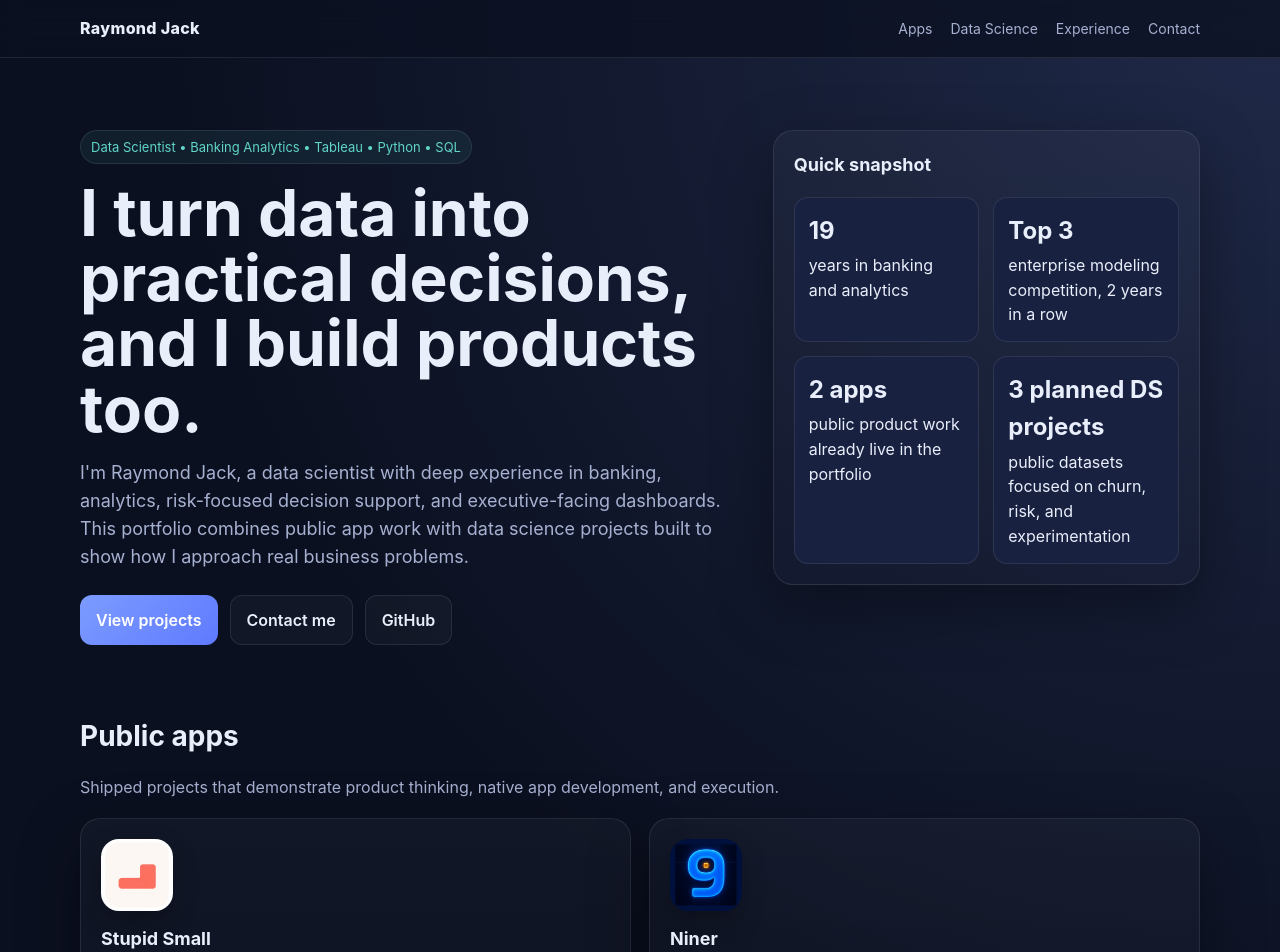
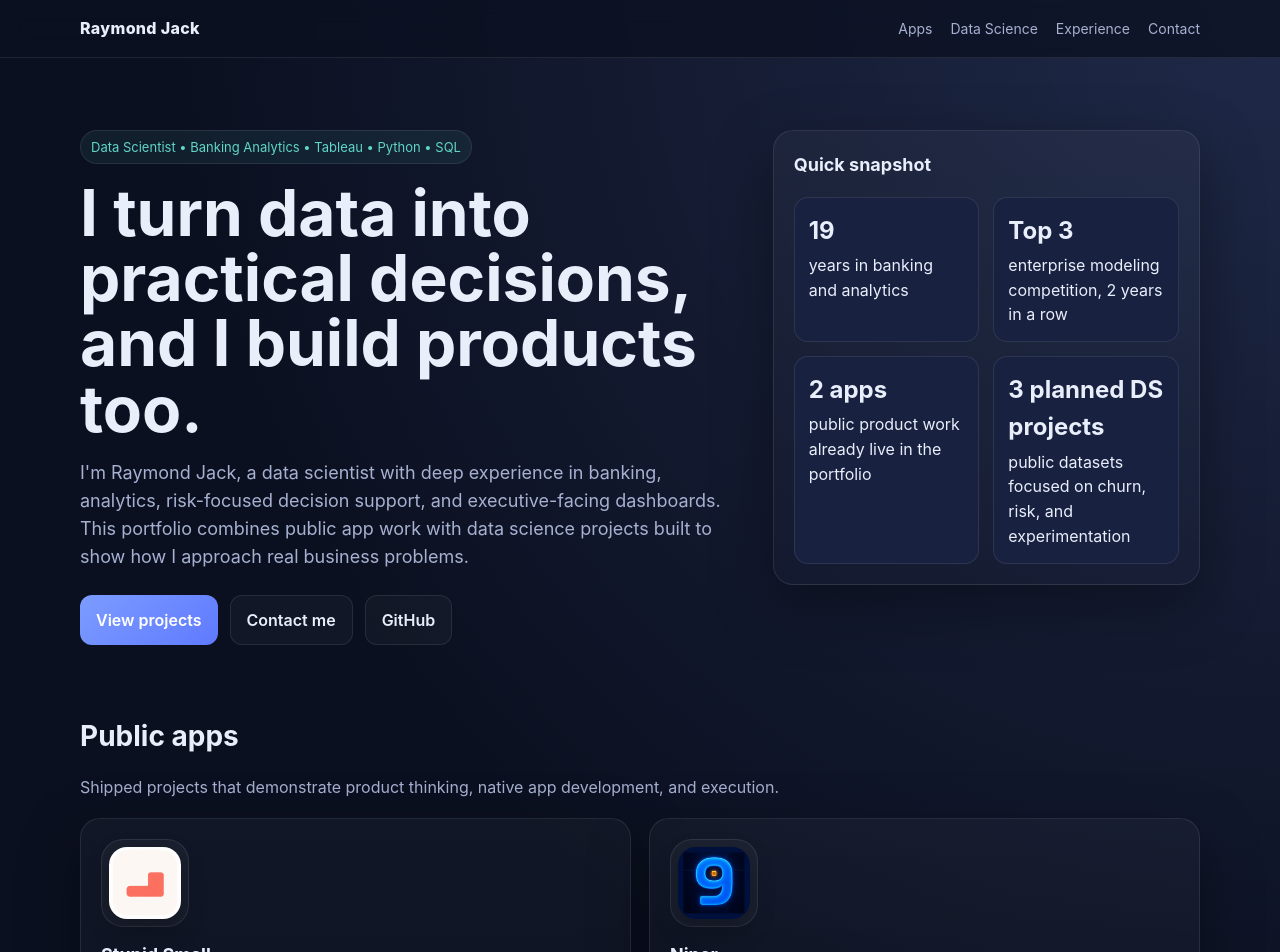
Before and after one commit to rjcb-commits/ray-portfolio, a Next.js app: page / in a window 1280 px wide. Shown: the top 952 px of the page. Built offline with nearby package versions, Linux system fonts and the light colour scheme.

Commit message:
Normalize app icon sizing

```diff
--- a/app/globals.css
+++ b/app/globals.css
@@ -164,13 +164,24 @@ h3 {
   padding: 20px;
 }
 
+.projectIconFrame {
+  width: 88px;
+  height: 88px;
+  display: flex;
+  align-items: center;
+  justify-content: center;
+  border-radius: 22px;
+  background: rgba(255, 255, 255, 0.04);
+  border: 1px solid var(--border);
+  margin-bottom: 14px;
+}
+
 .projectIcon {
   width: 72px;
   height: 72px;
   border-radius: 18px;
-  object-fit: cover;
+  object-fit: contain;
   display: block;
-  margin-bottom: 14px;
   box-shadow: 0 10px 24px rgba(0, 0, 0, 0.28);
 }
 
--- a/app/page.tsx
+++ b/app/page.tsx
@@ -89,7 +89,11 @@ function ProjectCard({
 }) {
   return (
     <article className="card tile">
-      {image ? <img className="projectIcon" src={image} alt={`${title} icon`} /> : null}
+      {image ? (
+        <div className="projectIconFrame">
+          <img className="projectIcon" src={image} alt={`${title} icon`} />
+        </div>
+      ) : null}
       <h3>{title}</h3>
       <p>{description}</p>
       <div className="pillRow">
```
